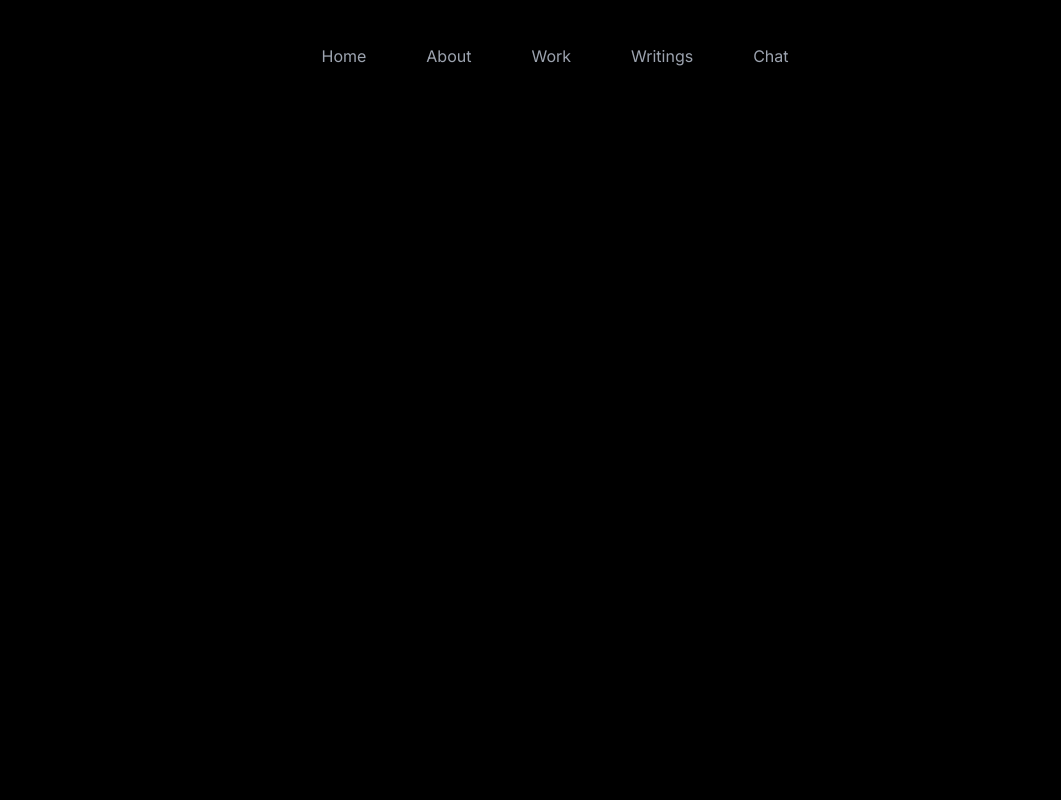
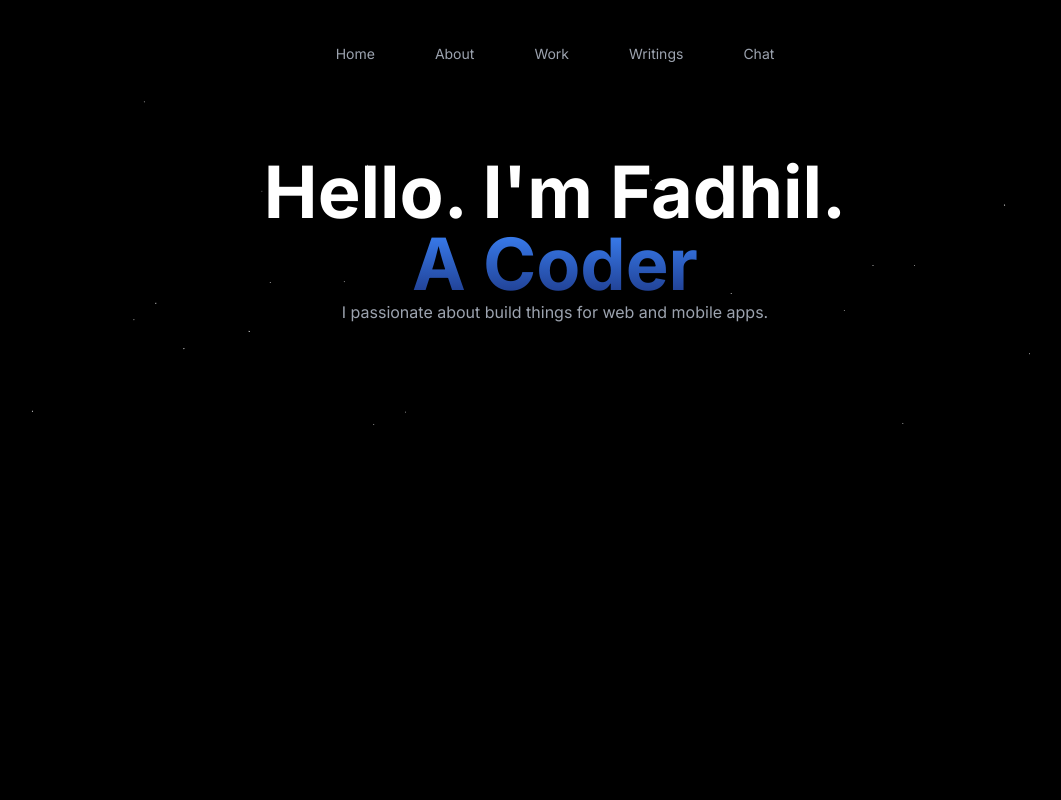
Before and after one commit to fadhildwia/portfolio-v1, a Next.js app: page / in a window 1280 px wide. Shown: the top 800 px of the page, without its empty margins (85-1146 px from the left). Built offline with nearby package versions, Linux system fonts and the light colour scheme.

Commit message:
add home section

```diff
--- a/src/components/Navbar/Navbar.tsx
+++ b/src/components/Navbar/Navbar.tsx
@@ -11,7 +11,7 @@ export const Navbar = ({ isTop }: NavbarProps) => {
       <Link
         href={href}
         onClick={() => onClick(href.replace('#', ''))}
-        className={`py-4 px-7 hover:text-white w-full backdrop-blur-sm ${position === href.replace('#', '') && !isTop && 'bg-neutral-300/[0.2] rounded-full w-full'}`}
+        className={`py-2 px-3 sm:py-4 sm:px-7 text-sm hover:text-white w-full backdrop-blur-sm ${position === href.replace('#', '') && !isTop && 'bg-neutral-300/[0.2] rounded-full w-full'}`}
       >
         {title}
       </Link>
--- /dev/null
+++ b/src/components/Section/HomeSection.tsx
@@ -0,0 +1,20 @@
+import React from 'react';
+
+export const HomeSection = () => {
+  return (
+    <div
+      id="home"
+      className="bg-[url('/images/hero-bg.png')] bg-no-repeat bg-cover absolute mx-auto left-0 right-0 top-10 w-full h-full max-h-[400px] max-w-[1200px] flex flex-col justify-center items-center"
+    >
+      <h1 className="flex flex-col items-center md:text-7xl text-3xl font-bold">
+        <span>Hello. I'm Fadhil.</span>
+        <span className="bg-gradient-to-b from-blue-500 to-blue-900 inline-block text-transparent bg-clip-text">
+          A Coder
+        </span>
+      </h1>
+      <p className="text-gray-400 text-center mx-2">
+        I passionate about build things for web and mobile apps.
+      </p>
+    </div>
+  );
+};
--- /dev/null
+++ b/src/components/Section/index.ts
@@ -0,0 +1 @@
+export * from './HomeSection';
--- a/src/pages/index.tsx
+++ b/src/pages/index.tsx
@@ -1,4 +1,5 @@
 import { Navbar } from '@components/Navbar';
+import { HomeSection } from '@components/Section/HomeSection';
 import { Inter } from 'next/font/google';
 import { useCallback, useEffect, useState } from 'react';
 
@@ -18,15 +19,16 @@ export default function Home() {
     return () => {
       window.removeEventListener('scroll', onScroll);
     };
+    // eslint-disable-next-line react-hooks/exhaustive-deps
   }, []);
 
   return (
     <div
-      className={`flex min-h-screen h-[5000px] flex-col items-center justify-between p-7 ${inter.className}`}
+      className={`flex min-h-screen w-full flex-col items-center justify-between p-7 ${inter.className}`}
     >
       <Navbar isTop={isTop} />
-      <div id="home" className="mt-[1000px]">
-        Home
+      <div className="mt-10">
+        <HomeSection />
       </div>
     </div>
   );
```
Also changed, not shown: public/images/hero-bg.png (added).
